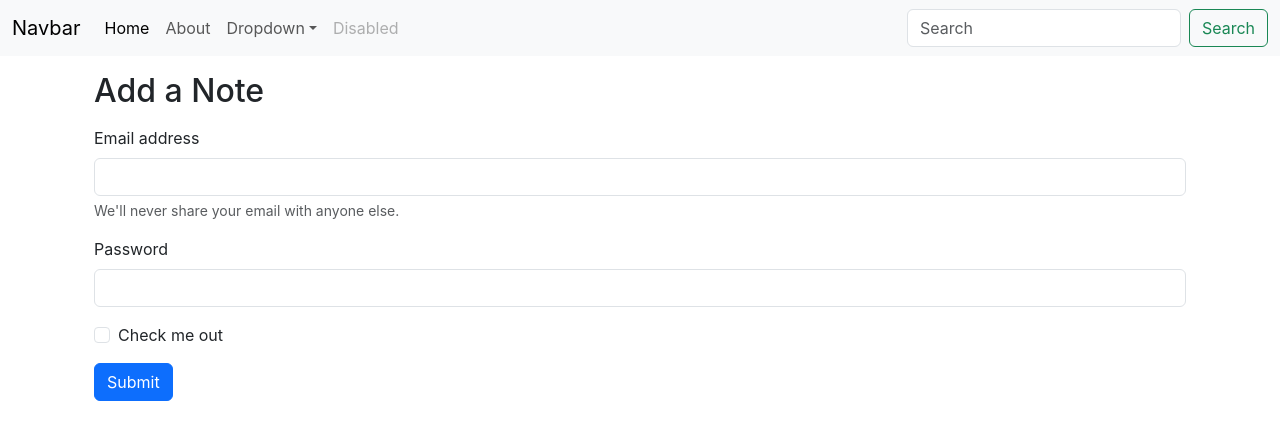
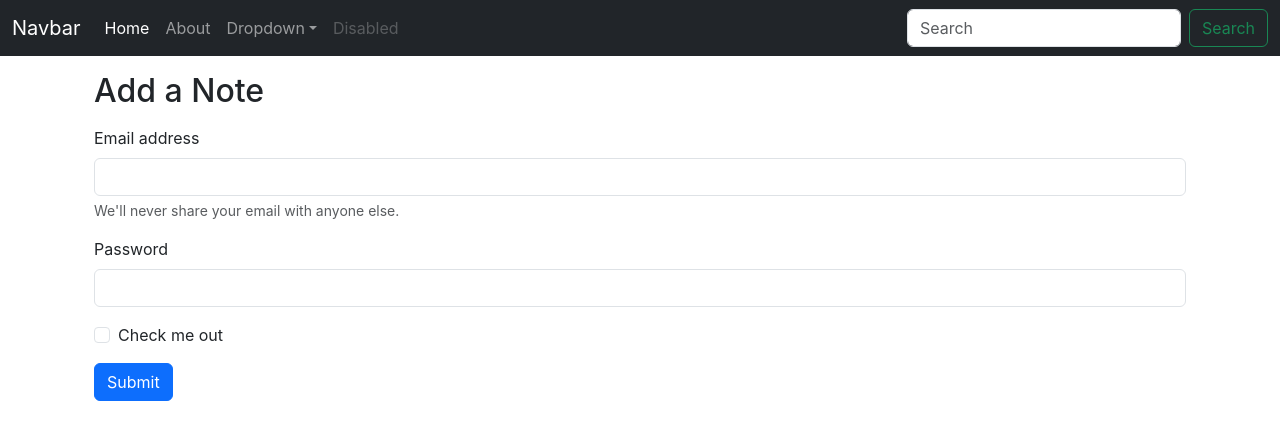
Before and after one commit to TejasShirsath/inotebook, a React (Create React App) app: page / in a window 1280 px wide. Shown: the top 440 px of the page. Built offline with nearby package versions, Linux system fonts and the light colour scheme; the HTML template or start-up script is replaced by a standard one.

Commit message:
Enhance Navbar component with active link highlighting and location tracking

```diff
--- a/src/components/Navbar.js
+++ b/src/components/Navbar.js
@@ -1,9 +1,15 @@
-import React from "react";
-import { Link } from 'react-router-dom'
+import React, {useEffect} from "react";
+import { Link, useLocation } from 'react-router-dom'
+import About from "./About";
 
 function Navbar() {
+  let location = useLocation();
+  useEffect(()=>{
+    console.log(location.pathname);
+  },[location]);
+
   return (
-    <nav className="navbar navbar-expand-lg bg-body-tertiary">
+    <nav className="navbar navbar-expand-lg navbar-dark bg-dark">
       <div className="container-fluid">
         <Link className="navbar-brand" to="/">Navbar</Link>
         <button
@@ -20,10 +26,10 @@
         <div className="collapse navbar-collapse" id="navbarSupportedContent">
           <ul className="navbar-nav me-auto mb-2 mb-lg-0">
             <li className="nav-item">
-              <Link className="nav-link active" aria-current="page" to="/">Home</Link>
+              <Link className={`nav-link ${location.pathname === "/"? "active" : ""}`} to="/">Home</Link>
             </li>
             <li className="nav-item">
-              <Link className="nav-link" to="/about">About</Link>
+              <Link className={`nav-link ${location.pathname === "/about"? "active" : ""}`} to="/about">About</Link>
             </li>
             <li className="nav-item dropdown">
               <Link
```
